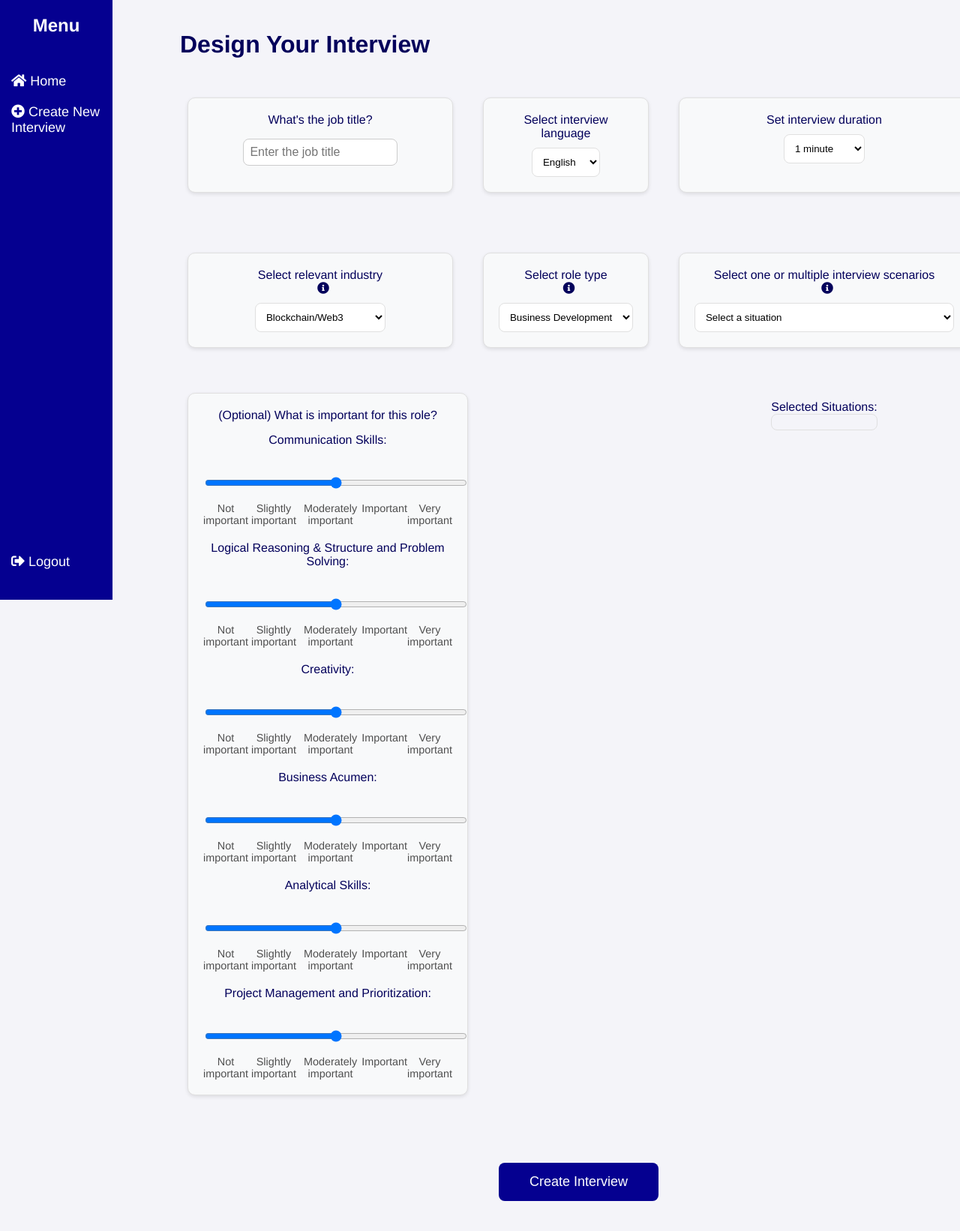
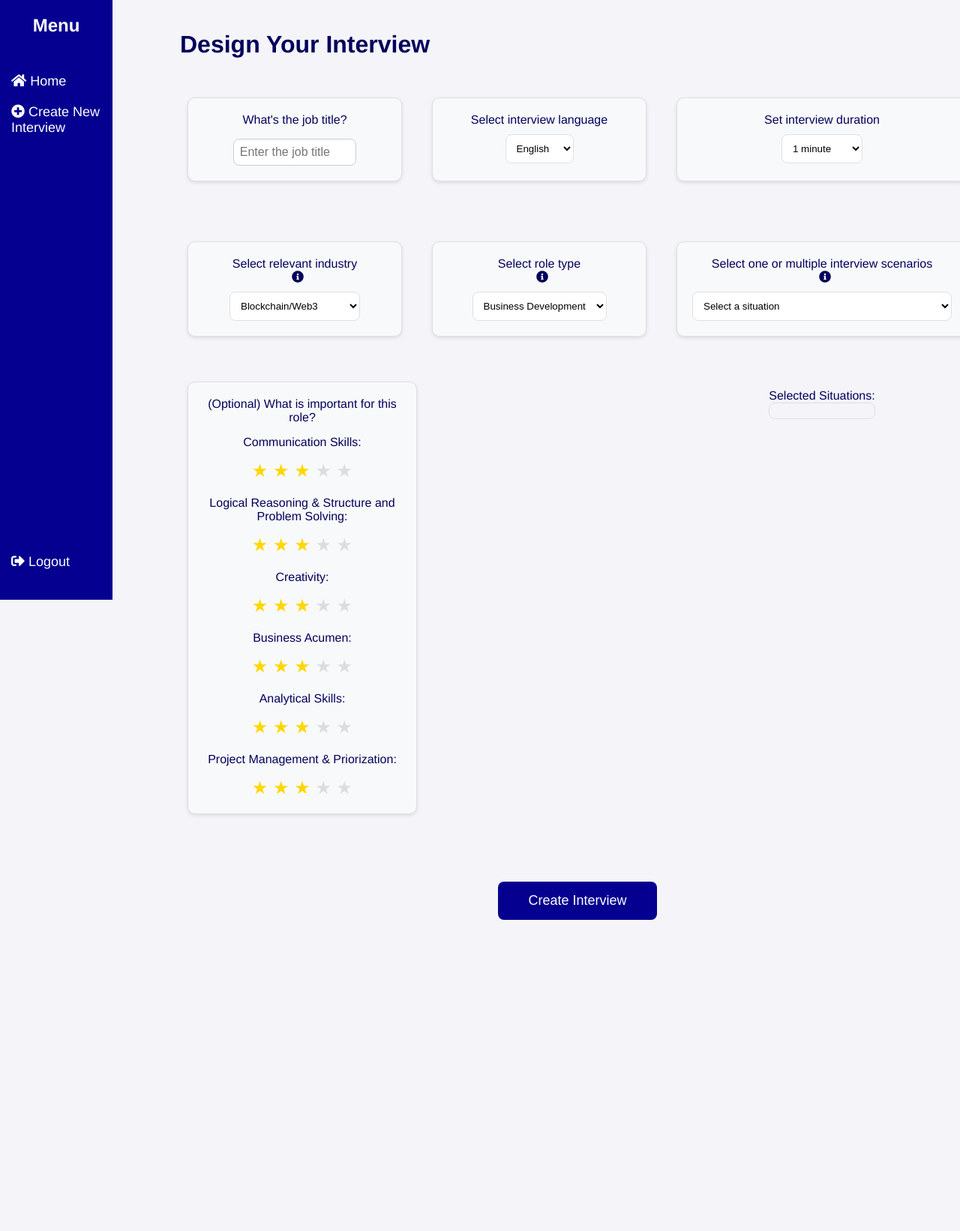
Before and after one commit to sidneygolstein/tunz2.ai, a Flask app: page /create_interview/1 in a window 1280 px wide. Shown: the whole page at 75% size. After the commit the page ends 1227 px from the top, so only its background shows below. Run offline with Flask 3, Linux system fonts and the light colour scheme; parts of the project's set-up code (start-up, migrations or seed data) failed here and were passed over.

Commit message:
Create interview screen re-designed with stars for criteria ponderation

```diff
--- a/app/static/static/styles.css
+++ b/app/static/static/styles.css
@@ -1024,3 +1024,25 @@
     transform: translateX(-50%); /* Shift the arrow left by 50% of its width to center it */
     bottom: 115%; /* Position the arrow just below the tooltip */
 }
+
+
+
+
+
+
+
+
+.star-rating {
+    display: inline-block;
+    font-size: 24px;
+    cursor: pointer;
+}
+
+.star {
+    color: #ddd; /* Unselected color */
+    transition: color 0.2s;
+}
+
+.star.selected {
+    color: gold; /* Selected color */
+}
--- a/app/templates/hr/create_interview.html
+++ b/app/templates/hr/create_interview.html
@@ -124,81 +124,69 @@
                 <div class="criteria-list">
                     <div class="criteria-item">
                         <label>Communication Skills:</label>
-                        <div class="slider-container">
-                            <input type="range" name="ponderation_1" min="1" max="5" value="3" class="slider" id="ponderation_1">
-                            <div class="slider-labels">
-                                <span>Not important</span>
-                                <span>Slightly important</span>
-                                <span>Moderately important</span>
-                                <span>Important</span>
-                                <span>Very important</span>
-                            </div>
+                        <div class="star-rating" data-rating="3">
+                            <span class="star" data-value="1">&#9733;</span>
+                            <span class="star" data-value="2">&#9733;</span>
+                            <span class="star" data-value="3">&#9733;</span>
+                            <span class="star" data-value="4">&#9733;</span>
+                            <span class="star" data-value="5">&#9733;</span>
                         </div>
+                        <input type="hidden" name="ponderation_1" value="3">
                     </div>
                     <div class="criteria-item">
                         <label>Logical Reasoning & Structure and Problem Solving:</label>
-                        <div class="slider-container">
-                            <input type="range" name="ponderation_2" min="1" max="5" value="3" class="slider" id="ponderation_2">
-                            <div class="slider-labels">
-                                <span>Not important</span>
-                                <span>Slightly important</span>
-                                <span>Moderately important</span>
-                                <span>Important</span>
-                                <span>Very important</span>
-                            </div>
+                        <div class="star-rating" data-rating="3">
+                            <span class="star" data-value="1">&#9733;</span>
+                            <span class="star" data-value="2">&#9733;</span>
+                            <span class="star" data-value="3">&#9733;</span>
+                            <span class="star" data-value="4">&#9733;</span>
+                            <span class="star" data-value="5">&#9733;</span>
                         </div>
+                        <input type="hidden" name="ponderation_2" value="3">
                     </div>
                     <div class="criteria-item">
                         <label>Creativity:</label>
-                        <div class="slider-container">
-                            <input type="range" name="ponderation_3" min="1" max="5" value="3" class="slider" id="ponderation_3">
-                            <div class="slider-labels">
-                                <span>Not important</span>
-                                <span>Slightly important</span>
-                                <span>Moderately important</span>
-                                <span>Important</span>
-                                <span>Very important</span>
-                            </div>
+                        <div class="star-rating" data-rating="3">
+                            <span class="star" data-value="1">&#9733;</span>
+                            <span class="star" data-value="2">&#9733;</span>
+                            <span class="star" data-value="3">&#9733;</span>
+                            <span class="star" data-value="4">&#9733;</span>
+                            <span class="star" data-value="5">&#9733;</span>
                         </div>
+                        <input type="hidden" name="ponderation_3" value="3">
                     </div>
                     <div class="criteria-item">
                         <label>Business Acumen:</label>
-                        <div class="slider-container">
-                            <input type="range" name="ponderation_4" min="1" max="5" value="3" class="slider" id="ponderation_4">
-                            <div class="slider-labels">
-                                <span>Not important</span>
-                                <span>Slightly important</span>
-                                <span>Moderately important</span>
-                                <span>Important</span>
-                                <span>Very important</span>
-                            </div>
+                        <div class="star-rating" data-rating="3">
+                            <span class="star" data-value="1">&#9733;</span>
+                            <span class="star" data-value="2">&#9733;</span>
+                            <span class="star" data-value="3">&#9733;</span>
+                            <span class="star" data-value="4">&#9733;</span>
+                            <span class="star" data-value="5">&#9733;</span>
                         </div>
+                        <input type="hidden" name="ponderation_4" value="3">
                     </div>
                     <div class="criteria-item">
                         <label>Analytical Skills:</label>
-                        <div class="slider-container">
-                            <input type="range" name="ponderation_5" min="1" max="5" value="3" class="slider" id="ponderation_5">
-                            <div class="slider-labels">
-                                <span>Not important</span>
-                                <span>Slightly important</span>
-                                <span>Moderately important</span>
-                                <span>Important</span>
-                                <span>Very important</span>
-                            </div>
+                        <div class="star-rating" data-rating="3">
+                            <span class="star" data-value="1">&#9733;</span>
+                            <span class="star" data-value="2">&#9733;</span>
+                            <span class="star" data-value="3">&#9733;</span>
+                            <span class="star" data-value="4">&#9733;</span>
+                            <span class="star" data-value="5">&#9733;</span>
                         </div>
+                        <input type="hidden" name="ponderation_5" value="3">
                     </div>
                     <div class="criteria-item">
-                        <label>Project Management and Prioritization:</label>
-                        <div class="slider-container">
-                            <input type="range" name="ponderation_6" min="1" max="5" value="3" class="slider" id="ponderation_6">
-                            <div class="slider-labels">
-                                <span>Not important</span>
-                                <span>Slightly important</span>
-                                <span>Moderately important</span>
-                                <span>Important</span>
-                                <span>Very important</span>
-                            </div>
+                        <label>Project Management & Priorization:</label>
+                        <div class="star-rating" data-rating="3">
+                            <span class="star" data-value="1">&#9733;</span>
+                            <span class="star" data-value="2">&#9733;</span>
+                            <span class="star" data-value="3">&#9733;</span>
+                            <span class="star" data-value="4">&#9733;</span>
+                            <span class="star" data-value="5">&#9733;</span>
                         </div>
+                        <input type="hidden" name="ponderation_6" value="3">
                     </div>
                 </div>
             </div>
@@ -233,6 +221,8 @@
     </div>
 </div>
 
+<!-- Javascript code -->
+
 <script>
     document.addEventListener("DOMContentLoaded", function() {
         const subRoleSelect = document.getElementById("subrole-select");
@@ -240,7 +230,7 @@
         const selectedSituationsList = document.getElementById("selected-situations");
         const interviewSituations = {{ interview_situations | tojson }};
 
-        // Elements for ponderation
+        // Elements for ponderation (inputs and star ratings)
         const ponderationInputs = [
             document.querySelector('input[name="ponderation_1"]'),
             document.querySelector('input[name="ponderation_2"]'),
@@ -249,6 +239,53 @@
             document.querySelector('input[name="ponderation_5"]'),
             document.querySelector('input[name="ponderation_6"]')
         ];
+
+        const starRatings = document.querySelectorAll(".star-rating");
+
+        // Function to fill stars based on the rating
+        function fillStars(starRating, rating) {
+            const stars = starRating.querySelectorAll(".star");
+            stars.forEach(star => {
+                if (parseInt(star.dataset.value) <= rating) {
+                    star.classList.add("selected");
+                } else {
+                    star.classList.remove("selected");
+                }
+            });
+            starRating.dataset.rating = rating;
+            starRating.nextElementSibling.value = rating;
+        }
+
+        // Initialize stars to 3 stars by default on page load
+        starRatings.forEach((starRating) => {
+            fillStars(starRating, 3); // Default to 3 stars when no situation is selected
+        });
+
+        // Event listener for clicking on a star to adjust the rating
+        starRatings.forEach(starRating => {
+            starRating.querySelectorAll(".star").forEach(star => {
+                star.addEventListener("click", function() {
+                    const rating = this.dataset.value;
+                    fillStars(starRating, rating);
+                });
+            });
+        });
+
+        // Function to update star ratings based on the selected situation
+        function updatePonderation(situation) {
+            const role = "Sales";
+            const subrole = subRoleSelect.value;
+            const defaultPonderation = interviewSituations[role][subrole][situation] || [3, 3, 3, 3, 3, 3];
+            starRatings.forEach((starRating, index) => {
+                fillStars(starRating, defaultPonderation[index]);
+            });
+        }
+
+        function resetPonderation() {
+            starRatings.forEach((starRating) => {
+                fillStars(starRating, 3);
+            });
+        }
 
         function populateSituations(subrole) {
             situationsSelect.innerHTML = '<option value="" disabled selected>Select a situation</option>';
@@ -287,21 +324,6 @@
 
             // Update ponderation based on the selected situation
             updatePonderation(situation);
-        }
-
-        function updatePonderation(situation) {
-            const role = "Sales";
-            const subrole = subRoleSelect.value;
-            const defaultPonderation = interviewSituations[role][subrole][situation] || [3, 3, 3, 3, 3, 3];
-            ponderationInputs.forEach((input, index) => {
-                input.value = defaultPonderation[index];
-            });
-        }
-
-        function resetPonderation() {
-            ponderationInputs.forEach(input => {
-                input.value = 3;
-            });
         }
 
         subRoleSelect.addEventListener("change", function() {
@@ -344,4 +366,5 @@
 
 
 
+
 {% endblock %}
```
